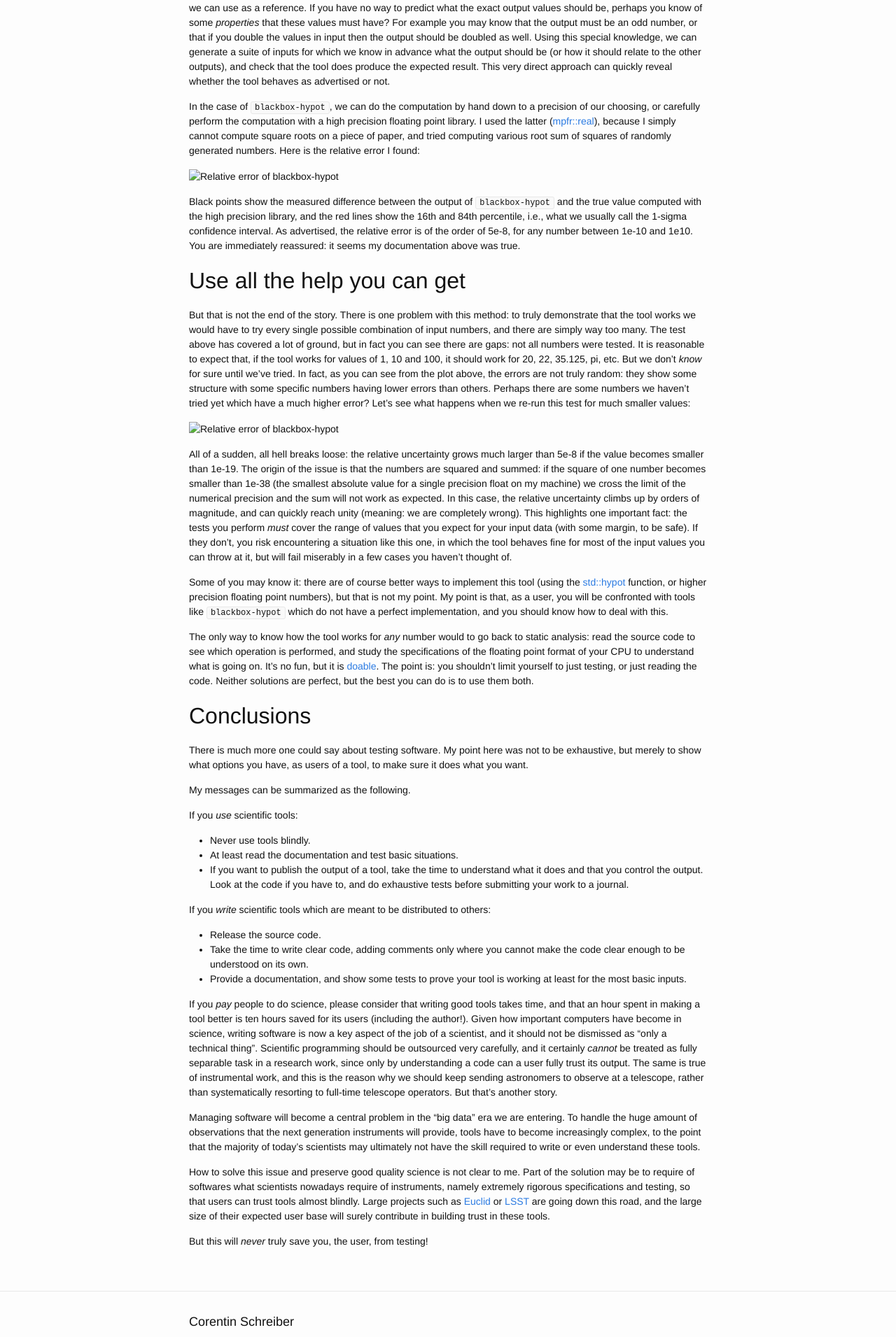
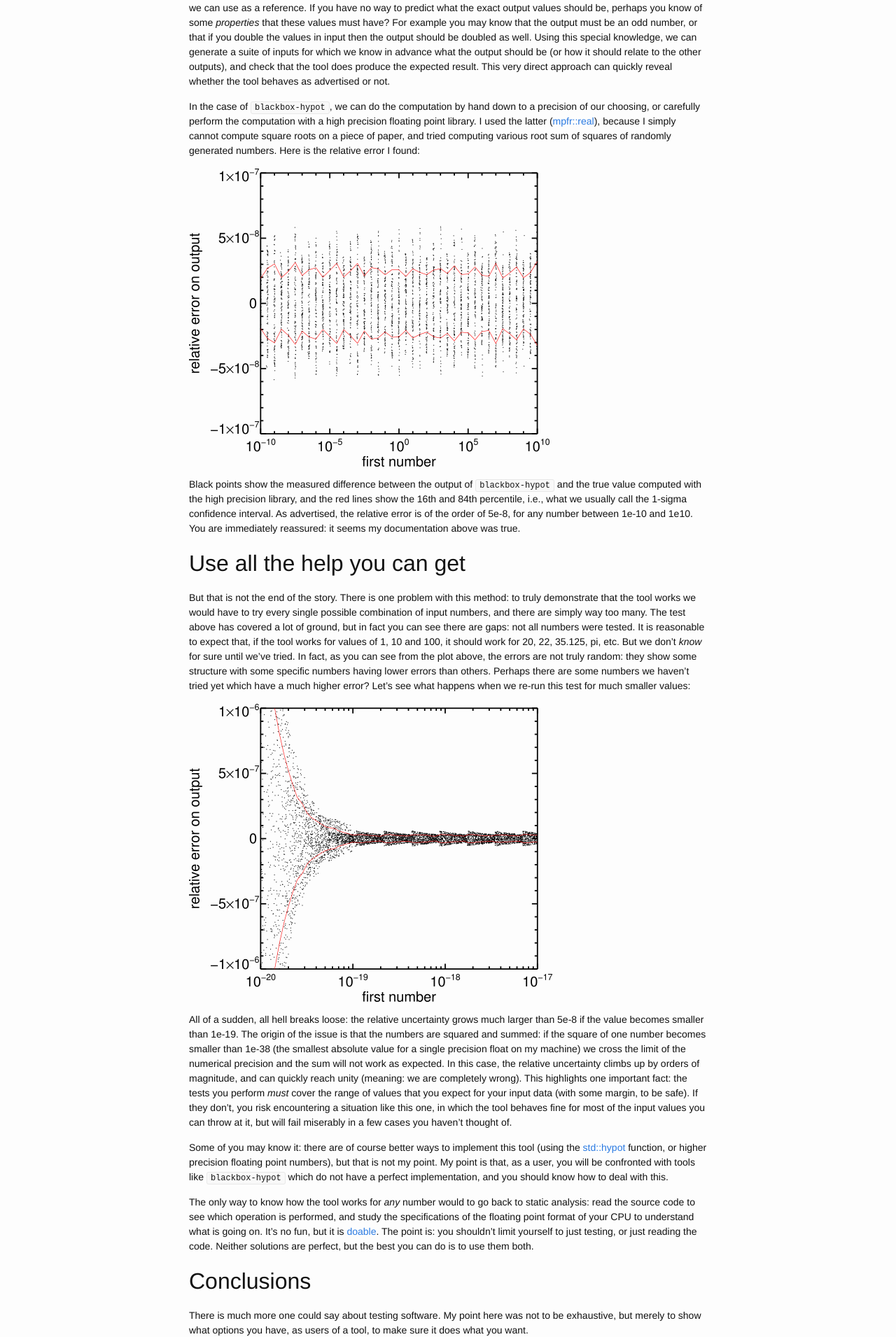
Before and after one commit to cschreib/cschreib.github.io, a Jekyll site: the page built from _posts/2017-06-12-trusting-the-black-box.markdown, in a window 1280 px wide. Shown: the part 2638-4549 px from the top of the page at 70% size. Built offline with Jekyll 4.4.1, drawn with Linux system fonts in a browser that asks for light colours.

Commit message:
Fixed link

````diff
--- a/_posts/2017-06-12-trusting-the-black-box.markdown
+++ b/_posts/2017-06-12-trusting-the-black-box.markdown
@@ -62,7 +62,7 @@ Alternatively, in many cases there exists a slower ("brute force") method which
 
 In the case of ```blackbox-hypot```, we can do the computation by hand down to a precision of our choosing, or carefully perform the computation with a high precision floating point library. I used the latter ([mpfr::real](http://chschneider.eu/programming/mpfr_real/)), because I simply cannot compute square roots on a piece of paper, and tried computing various root sum of squares of randomly generated numbers. Here is the relative error I found:
 
-![Relative error of blackbox-hypot]({{ site.url }}/assets/blog/2017-06-11-trusting-the-black-box/err_normal.png)
+![Relative error of blackbox-hypot]({{ site.url }}/assets/blog/2017-06-12-trusting-the-black-box/err_normal.png)
 
 Black points show the measured difference between the output of ```blackbox-hypot``` and the true value computed with the high precision library, and the red lines show the 16th and 84th percentile, i.e., what we usually call the 1-sigma confidence interval. As advertised, the relative error is of the order of 5e-8, for any number between 1e-10 and 1e10. You are immediately reassured: it seems my documentation above was true.
 
@@ -71,7 +71,7 @@
 
 But that is not the end of the story. There is one problem with this method: to truly demonstrate that the tool works we would have to try every single possible combination of input numbers, and there are simply way too many. The test above has covered a lot of ground, but in fact you can see there are gaps: not all numbers were tested. It is reasonable to expect that, if the tool works for values of 1, 10 and 100, it should work for 20, 22, 35.125, pi, etc. But we don't _know_ for sure until we've tried. In fact, as you can see from the plot above, the errors are not truly random: they show some structure with some specific numbers having lower errors than others. Perhaps there are some numbers we haven't tried yet which have a much higher error? Let's see what happens when we re-run this test for much smaller values:
 
-![Relative error of blackbox-hypot]({{ site.url }}/assets/blog/2017-06-11-trusting-the-black-box/err_small.png)
+![Relative error of blackbox-hypot]({{ site.url }}/assets/blog/2017-06-12-trusting-the-black-box/err_small.png)
 
 All of a sudden, all hell breaks loose: the relative uncertainty grows much larger than 5e-8 if the value becomes smaller than 1e-19. The origin of the issue is that the numbers are squared and summed: if the square of one number becomes smaller than 1e-38 (the smallest absolute value for a single precision float on my machine) we cross the limit of the numerical precision and the sum will not work as expected. In this case, the relative uncertainty climbs up by orders of magnitude, and can quickly reach unity (meaning: we are completely wrong). This highlights one important fact: the tests you perform _must_ cover the range of values that you expect for your input data (with some margin, to be safe). If they don't, you risk encountering a situation like this one, in which the tool behaves fine for most of the input values you can throw at it, but will fail miserably in a few cases you haven't thought of.
 
````
